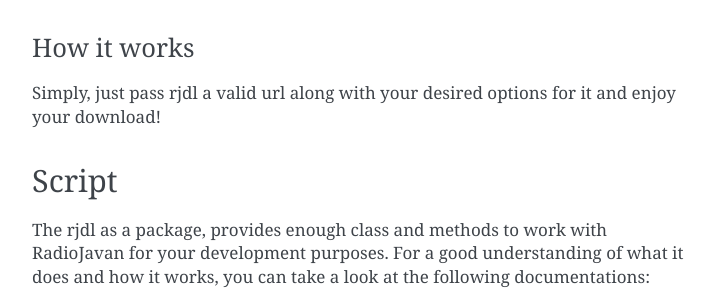
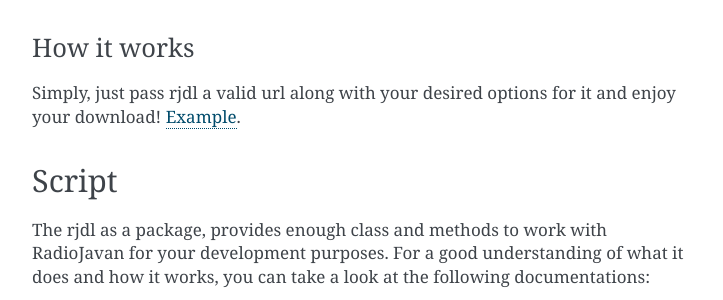
Before and after one commit to reza00farjam/rjdl, a Sphinx documentation site: the page built from docs/source/index.rst, in a window 1280 px wide and 900 px high, scrolled down 1276 px. Shown: the part 155-455 px from the top of the window, without its empty margins (388-1111 px from the left). Built offline with Sphinx 7.4.7, drawn with Linux system fonts in a browser that asks for light colours.

Commit message:
Added CLI example

```diff
--- a/docs/source/index.rst
+++ b/docs/source/index.rst
@@ -70,6 +70,7 @@
 
 Simply, just pass rjdl a valid url along with your desired options for
 it and enjoy your download!
+`Example <https://github.com/reza00farjam/rjdl/blob/61ffe179a944d196042071e7d2cefb26046c79e9/example.gif?raw=true>`__.
 
 Script
 ~~~~~~
```
Also changed, not shown: README.md (+1 -0 lines).
